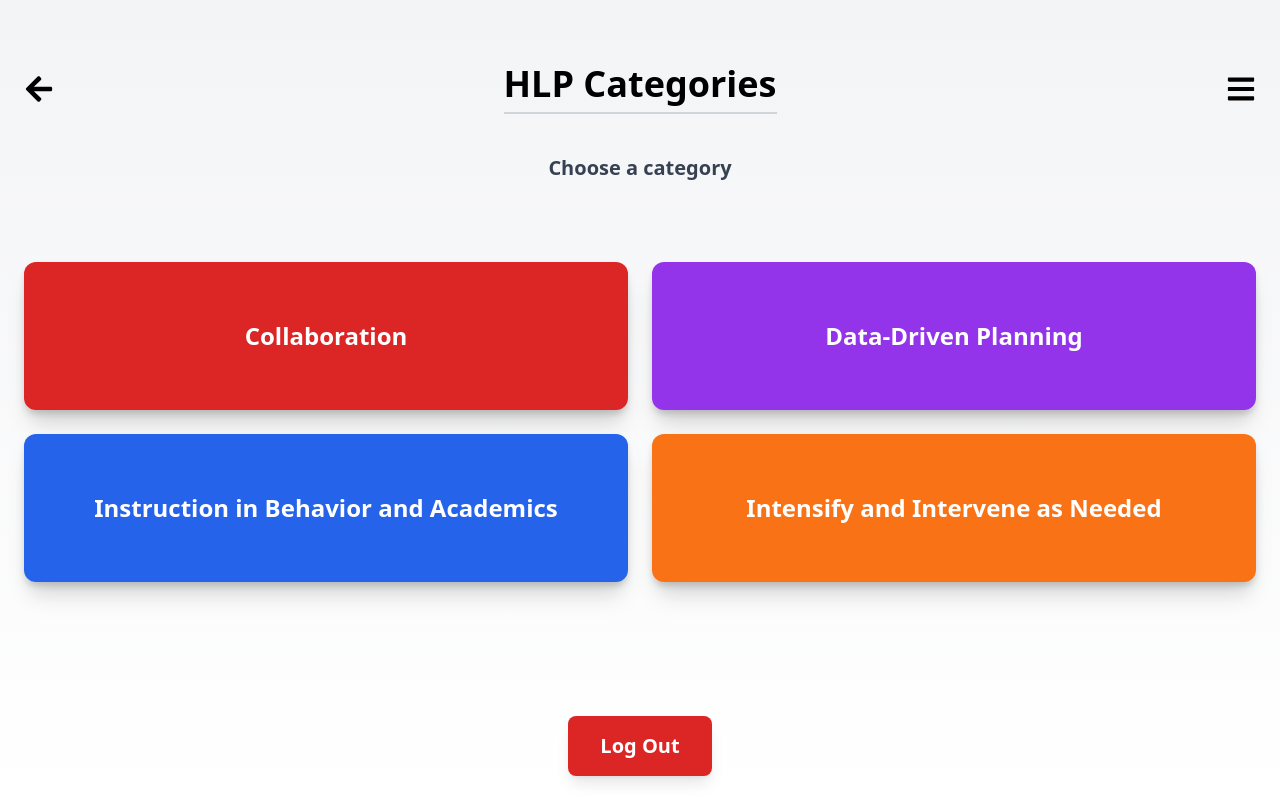
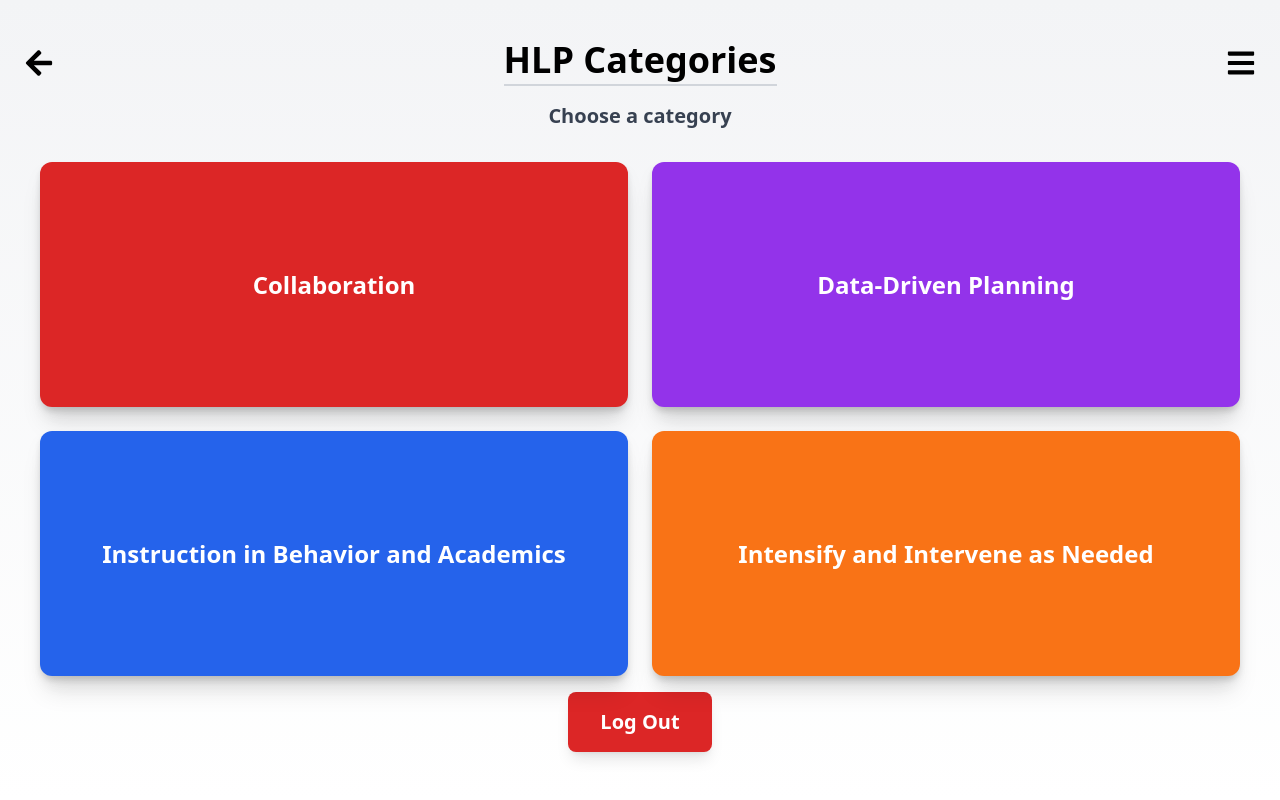
Before and after one commit to MNSU-HLP-Project/MNSU-HLP-Spr25, a React (Vite) app in the folder frontend/: page /hlpcategories in a window 1280 px wide. Built offline with nearby package versions, Linux system fonts and the light colour scheme.

Commit message:
Update HLPCategories.jsx

```diff
--- a/frontend/src/Components/HLPCategories.jsx
+++ b/frontend/src/Components/HLPCategories.jsx
@@ -4,66 +4,54 @@ import { useNavigate } from "react-router-dom";
 export default function HLPCategories() {
   const categories = [
     { name: "Collaboration", color: "bg-red-600", textColor: "text-white" },
-    {
-      name: "Data-Driven Planning",
-      color: "bg-purple-600",
-      textColor: "text-white",
-    },
-    {
-      name: "Instruction in Behavior and Academics",
-      color: "bg-blue-600",
-      textColor: "text-white",
-    },
-    {
-      name: "Intensify and Intervene as Needed",
-      color: "bg-orange-500",
-      textColor: "text-white",
-    },
+    { name: "Data-Driven Planning", color: "bg-purple-600", textColor: "text-white" },
+    { name: "Instruction in Behavior and Academics", color: "bg-blue-600", textColor: "text-white" },
+    { name: "Intensify and Intervene as Needed", color: "bg-orange-500", textColor: "text-white" },
   ];
+
   const navigate = useNavigate();
-
   const handleBackClick = () => navigate("/mainmenu/");
   const handleMenuClick = () => alert("Menu button clicked");
   const handleCategoryClick = (name) => navigate("/collaboration/");
   const handleLogout = () => navigate("/");
 
   return (
-    <div className="min-h-screen bg-gradient-to-b from-gray-100 to-white p-6">
-      <div className="flex justify-between items-center mt-6 md:mt-10 mb-6 md:mb-10">
-        <FaArrowLeft
-          className="text-2xl md:text-3xl cursor-pointer hover:scale-110 transition-transform"
-          onClick={handleBackClick}
-        />
-        <h1 className="text-3xl md:text-4xl font-bold border-b-2 border-gray-300 pb-2">
-          HLP Categories
-        </h1>
-        <FaBars
-          className="text-2xl md:text-3xl cursor-pointer hover:scale-110 transition-transform"
-          onClick={handleMenuClick}
-        />
+    <div className="min-h-screen flex flex-col justify-between bg-gradient-to-b from-gray-100 to-white p-6">
+      {/* Header */}
+      <div>
+        <div className="flex justify-between items-center mt-4 mb-4">
+          <FaArrowLeft className="text-2xl md:text-3xl cursor-pointer hover:scale-110 transition-transform" onClick={handleBackClick} />
+          <h1 className="text-3xl md:text-4xl font-bold border-b-2 border-gray-300 pb-1">HLP Categories</h1>
+          <FaBars className="text-2xl md:text-3xl cursor-pointer hover:scale-110 transition-transform" onClick={handleMenuClick} />
         </div>
 
-      <p className="text-center text-2xl md:text-xl font-bold text-gray-700 mb-20 md:mb-25">
+        <p className="text-center text-lg md:text-xl font-bold text-gray-700 mb-4">
           Choose a category
         </p>
+      </div>
 
-      <div className="grid grid-cols-2 gap-5 md:gap-6 h-[40vh] md:grid-cols-2 md:gap-6">
+      {/* Categories Grid */}
+      <div className="flex-grow grid p-3 md:p-4 grid-cols-2 gap-4 md:gap-6 grid-rows-2">
         {categories.map((category, index) => (
           <div
             key={index}
-            className={`flex items-center justify-center rounded-xl p-8 md:p-10 ${category.color} ${category.textColor} text-center shadow-xl cursor-pointer hover:scale-105 hover:rotate-1 transition-transform h-full text-lg md:text-2xl font-bold drop-shadow-lg`}
+            className={`flex items-center justify-center rounded-xl p-6 md:p-8 ${category.color} ${category.textColor} text-center shadow-xl cursor-pointer hover:scale-105 hover:rotate-1 transition-transform h-full text-base sm:text-lg md:text-xl lg:text-2xl font-bold drop-shadow-lg`}
             onClick={() => handleCategoryClick(category.name)}
           >
             {category.name}
           </div>
         ))}
       </div>
+
+      {/* Logout Button */}
+      <div className="pb-6 mt-auto flex justify-center">
         <button
-        className="fixed bottom-6 left-1/2 transform -translate-x-1/2 w-32 md:w-36 p-3 md:p-4 bg-red-600 text-white rounded-lg shadow-lg hover:bg-red-700 flex items-center justify-center transition duration-300 font-semibold text-lg md:text-xl"
+          className="w-32 md:w-36 p-3 md:p-4 bg-red-600 text-white rounded-lg shadow-lg hover:bg-red-700 transition duration-300 font-semibold text-lg md:text-xl"
           onClick={handleLogout}
         >
           Log Out
         </button>
       </div>
+    </div>
   );
 }
```
Lines whose indentation alone changed are shown as unchanged.
